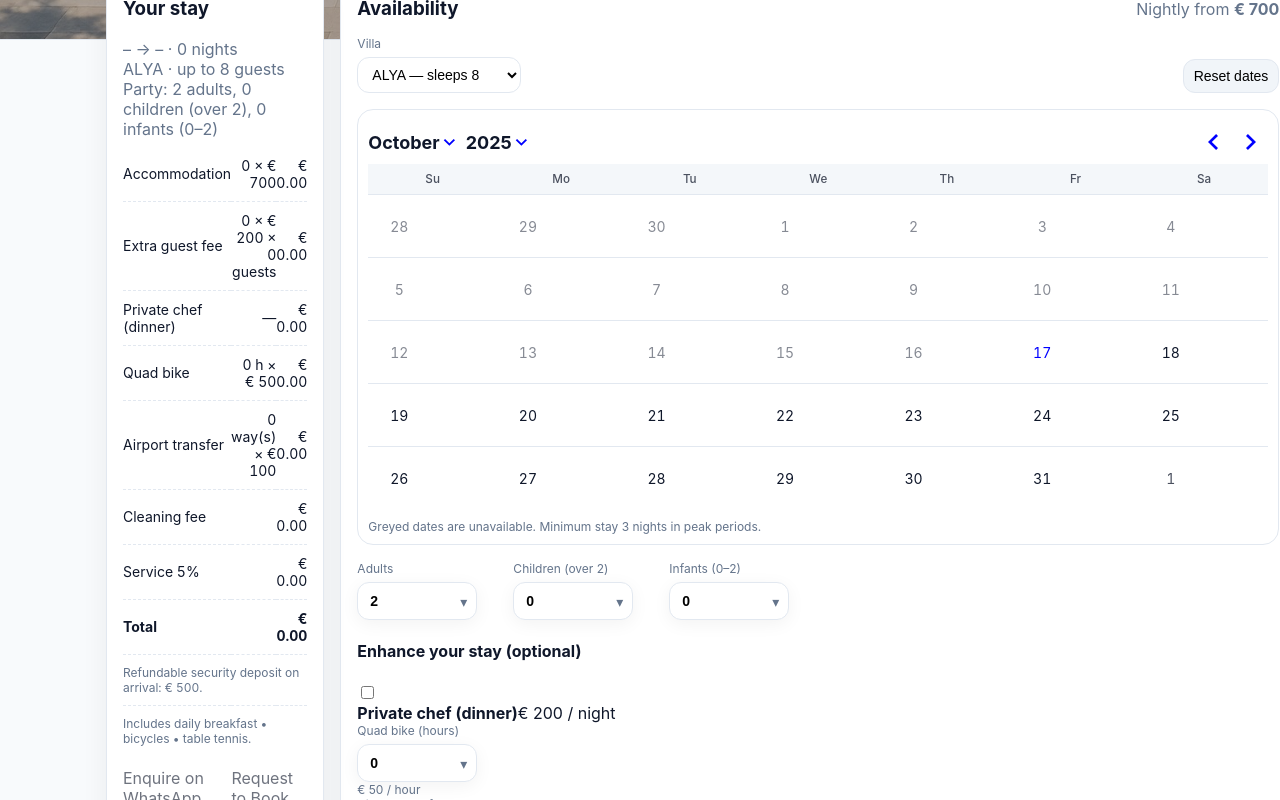
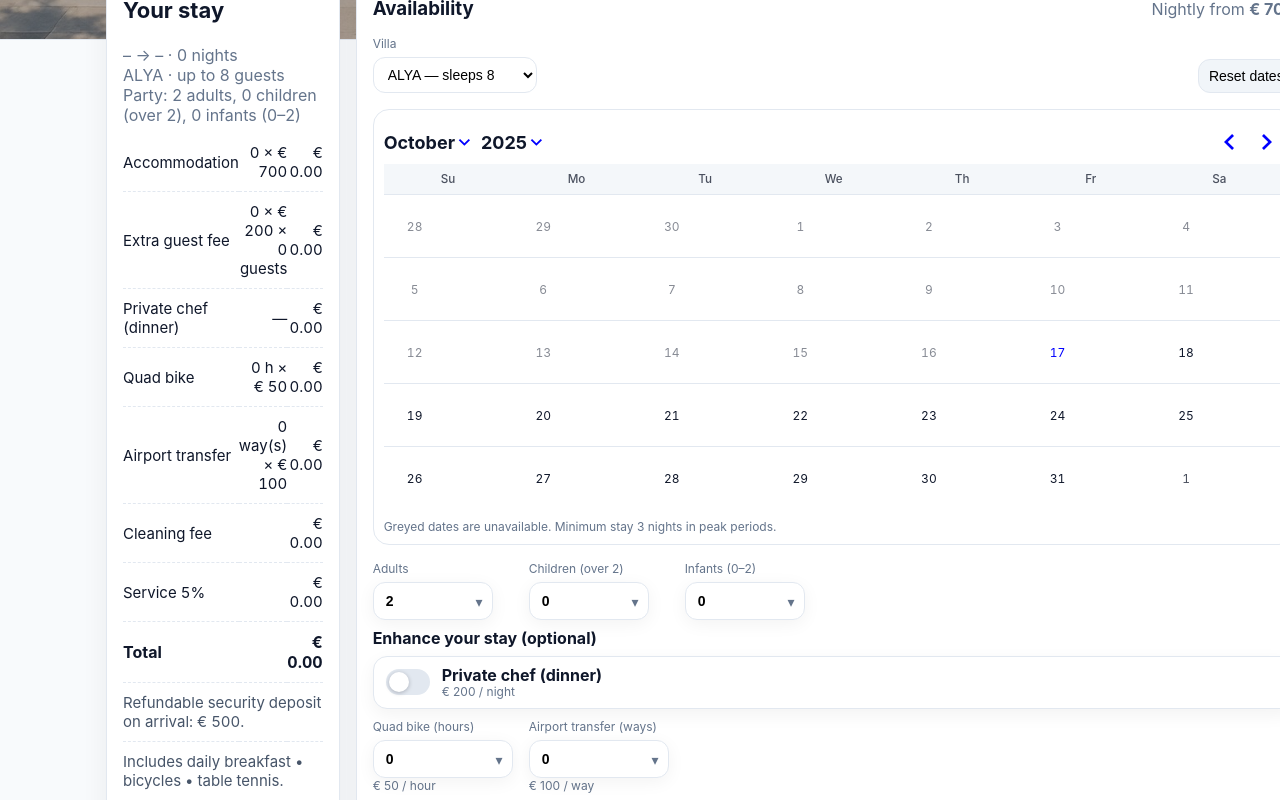
Before and after one commit to dirvass/nest-planner, a React (Vite) app: page /book in a window 1280 px wide. Shown: the part 760-1560 px from the top of the page. Built offline with nearby package versions, Linux system fonts and the light colour scheme.

Commit message:
Update styles.css

```diff
--- a/src/styles.css
+++ b/src/styles.css
@@ -469,3 +469,57 @@ body::after{
   border-color: #0ea5b7;
   box-shadow: 0 0 0 4px rgba(14,165,183,.12);
 }
+/* Make summary column ~25% bigger */
+.booking-grid--wider-summary{
+  grid-template-columns: 0.8fr 1.2fr;   /* left:right */
+}
+@media (max-width: 980px){
+  .booking-grid--wider-summary{ grid-template-columns: 1fr; }
+}
+
+/* Enlarge price panel */
+.summary.enlarged h3{ font-size: 22px; }
+.price-table.enlarged td{ font-size: 15px; }
+.price-table.enlarged .total td{ font-size: 16px; }
+
+/* Shrink calendar ~50% visually while staying tidy */
+.shrink-50 .rdp{
+  transform: scale(.75);
+  transform-origin: top left;
+}
+.shrink-50{ overflow: hidden; }
+
+/* Extras section */
+.extras{ margin-top: 8px; }
+.extras-title{ margin: 4px 0 8px; font-size: 16px; }
+.extras-row{ display:flex; gap:16px; flex-wrap:wrap; }
+
+.switch{
+  display:flex; align-items:center; gap:12px;
+  padding:10px 12px; border:1px solid var(--border);
+  border-radius:14px; background:#fff; box-shadow:0 6px 18px rgba(2,8,23,.05);
+  margin-bottom:10px; cursor:pointer;
+}
+.switch input{ display:none; }
+.switch .slider{
+  width:44px; height:26px; border-radius:999px; background:#e2e8f0; position:relative; transition:.2s;
+}
+.switch .slider::after{
+  content:""; position:absolute; left:3px; top:3px; width:20px; height:20px; border-radius:50%;
+  background:#fff; box-shadow:0 1px 4px rgba(2,8,23,.25); transition:.2s;
+}
+.switch input:checked + .slider{ background:#0ea5b7; }
+.switch input:checked + .slider::after{ transform: translateX(18px); }
+.switch .switch-label{ display:flex; flex-direction:column; line-height:1.1; }
+.switch .switch-label span{ color:#64748b; font-size:12px; }
+
+/* Wider select for extras */
+.select-wrap.wide{ width:140px; }
+
+/* Calendar compact tweaks (still readable) */
+.compact-picker .rdp { --rdp-accent-color: #0ea5b7; }
+.compact-picker .rdp-head_cell{ font-size:11px; }
+.compact-picker .rdp-day{ font-size:12px; }
+
+/* Price “included” row tone */
+.price-table .muted.small{ color:#475569; }
```
